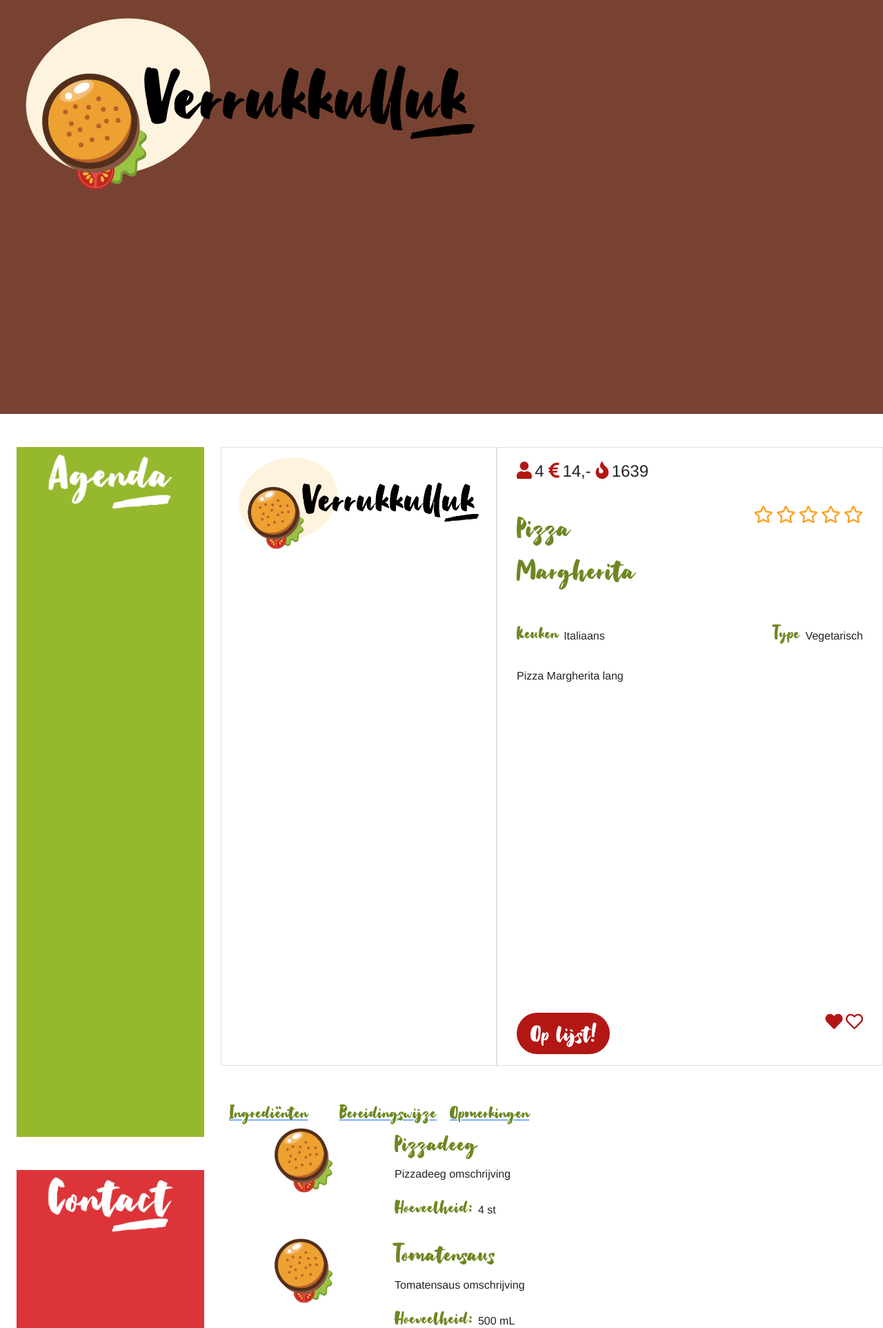
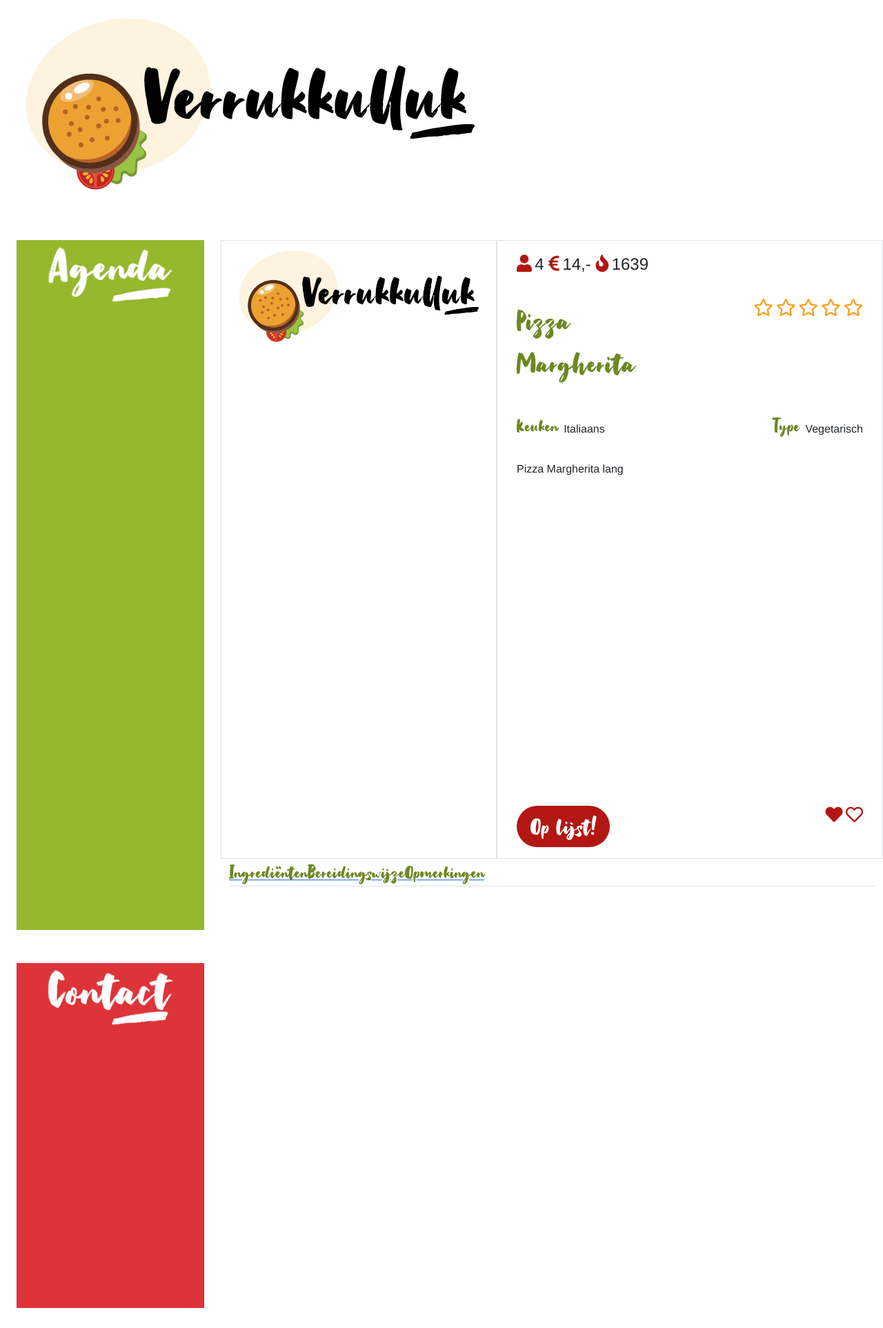
Before and after one commit to RensAal/educom-verrukkulluk, a PHP site: page /index.php?action=detail in a window 1280 px wide. Shown: the top 1925 px of the page at 69% size. Run offline with PHP 8.4, Linux system fonts and the light colour scheme; data comes from the database, SQL or seed files in the repository.

Commit message:
frontend (#13)

```diff
--- a/index.php
+++ b/index.php
@@ -46,30 +46,10 @@ switch($action) {
     }
 
     case "detail": {
-        switch($detail) {
-
-            case "ingredients": {
-                $data = $recept->selecteerRecept($recept_ID);
-                $template = 'detail_ingredients.html.twig';
-                $title = "detail pagina";
-                break;
-            }
-
-            case "steps": {
-                $data = $recept->selecteerRecept($recept_ID);
-                $template = 'detail_steps.html.twig';
-                $title = "detail pagina";
-                break;
-            }
-
-            case "remarks": {
-                $data = $recept->selecteerRecept($recept_ID);
-                $template = 'detail_remarks.html.twig';
-                $title = "detail pagina";
-                break;
-            }
-
-        }
+        $data = $recept->selecteerRecept($recept_ID);
+        $template = 'detail.html.twig';
+        $title = "detail pagina";
+        break;
     }
 
     /// etc
--- a/templates/detail.html.twig
+++ b/templates/detail.html.twig
@@ -66,33 +66,76 @@
     </div>
 
 
+
+
+
     <div class="row">
-        <div class="col-sm-2 gy-5">
-            <div class="tab">
-                <a href="http://localhost/educom-verrukkulluk/educom-verrukkulluk/index.php?recept_ID={{record.ID}}&action=detail&detail=ingredients">
+		<div class="col-md-12">
+
+				<ul class="nav nav-tabs">
+                    <li class="active"><a data-toggle="tab" href="#ingrediënten">
                         <h3 style="color: var(--darker-green);"> Ingrediënten </h3>
-                </a>
+                    </a></li>
+                    <li><a data-toggle="tab" href="#bereidingswijze">
+                        <h3 style="color: var(--darker-green);"> Bereidingswijze </h3>
+                    </a></li>
+                    <li><a data-toggle="tab" href="#opmerkingen">
+                        <h3 style="color: var(--darker-green);"> Opmerkingen </h3>
+                    </a></li>
+                </ul>
+
+                <div class="tab-content">
+
+                    <div id="ingrediënten" class="tab-pane fade in active">
+                        <div class="row">
+                            {% for ingredient in record['ingredienten'] %}
+                                <div class="col-sm-3 align-items-center">
+                                    <img src="assets/img/verrukkulluk-burger.png" class="center" width= "100px">
                                 </div>
+                                <div class="col-sm-9">
+                                    <h2 style="color: var(--darker-green);"> {{ ingredient.naam }}  </h2>
+                                    <p> {{ingredient.omschrijving}} </p>
+                                    <h3 style="color: var(--darker-green);"> Hoeveelheid: </h3> <font size="3">{{ ingredient.hoeveelheid }} {{ ingredient.eenheid }}</font>
+                                    <br> <br>
                                 </div>
-        <div class="col-sm-2 gy-5">
-            <div class="tab">
-                <a href="http://localhost/educom-verrukkulluk/educom-verrukkulluk/index.php?recept_ID={{record.ID}}&action=detail&detail=steps">
-                    <h3 style="color: var(--darker-green);"> Bereidingswijze </h3>
-                </a>
-            </div>
-        </div>
-        <div class="col-sm-2 gy-5">
-            <div class="tab">
-                <a href="http://localhost/educom-verrukkulluk/educom-verrukkulluk/index.php?recept_ID={{record.ID}}&action=detail&detail=remarks">
-                    <h3 style="color: var(--darker-green);"> Opmerkingen </h3>
-                </a>
-            </div>
+                            {% endfor %}
                         </div>
                     </div>
 
+                    <div id="bereidingswijze" class="tab-pane fade">
                         <div class="row">
-        {% block detail %}
-        {% endblock %}
+                            {% for stap in record['bereiding'] %}
+                                <div class="col-sm-3 align-items-center">
+                                    <div class="stap"> {{stap.numeriekveld}}. </div>
+                                </div>
+                                <div class="col-sm-9">
+                                    <p> {{stap.tekstveld}} </p>
+                                    <br> <br>
+                                </div>
+                            {% endfor %}
+                        </div>
+                    </div>
+
+                    <div id="opmerkingen" class="tab-pane fade">
+                        <div class="row">
+                            {% for opmerking in record['opmerkingen'] %}
+                                <div class="col-sm-3 align-items-center">
+                                    <img src="assets/img/verrukkulluk-burger.png" class="center" width= "100px">
+                                </div>
+                                <div class="col-sm-9">
+                                    <h3 style="color: var(--darker-green);"> {{opmerking.voornaam }} {{opmerking.achternaam }}  </h3>
+                                    <br>
+                                    <p> {{opmerking.tekstveld}} </p>
+                                    <br> <br>
+                                </div>
+                            {% endfor %}
+                        </div>
+                    </div>
+
+                </div>
+
+
+		</div>
 	</div>
 
 {% endblock %}
--- a/templates/detail_ingredients.html.twig
+++ /dev/null
@@ -1,21 +0,0 @@
-{% extends "detail.html.twig" %}
-
-{% block detail %}
-
-{# Ingredienten #}
-
-    {% for ingredient in record['ingredienten'] %}
-
-        <div class="col-sm-3 align-items-center">
-            <img src="assets/img/verrukkulluk-burger.png" class="center" width= "100px">
-        </div>
-        <div class="col-sm-9">
-            <h2 style="color: var(--darker-green);"> {{ ingredient.naam }}  </h2>
-            <p> {{ingredient.omschrijving}} </p>
-            <h3 style="color: var(--darker-green);"> Hoeveelheid: </h3> <font size="3">{{ ingredient.hoeveelheid }} {{ ingredient.eenheid }}</font>
-            <br> <br>
-        </div>
-
-    {% endfor %}
-
-{% endblock %}
--- a/templates/main.html.twig
+++ b/templates/main.html.twig
@@ -11,16 +11,20 @@
 
     <link rel="stylesheet" type="text/css" href="assets/css/main.css" />
 
-    <script type="text/javascript" language="javascript" src="assets/jquery/jquery-3.5.1.js"></script>
     <script type="text/javascript" language="javascript" src="assets/bootstrap/js/bootstrap.js"></script>
+    <script type="text/javascript" language="javascript" src="assets/jquery/jqusery-3.5.1.js"></script>
+
+
+
 
 </html>
 
 <body>
+
 <div class="container-fluid overflow-hidden">
 
     <div class="row" >
-        <div class="col-md-12 header">
+        <div class="col-md-12">
 
         {% block header %}
 
```
Also changed, not shown: templates/detail_remarks.html.twig (deleted, +0 -21 lines), templates/detail_steps.html.twig (deleted, +0 -19 lines), templates/homepage.html.twig (+47 -2 lines). Lines whose indentation alone changed are shown as unchanged.
